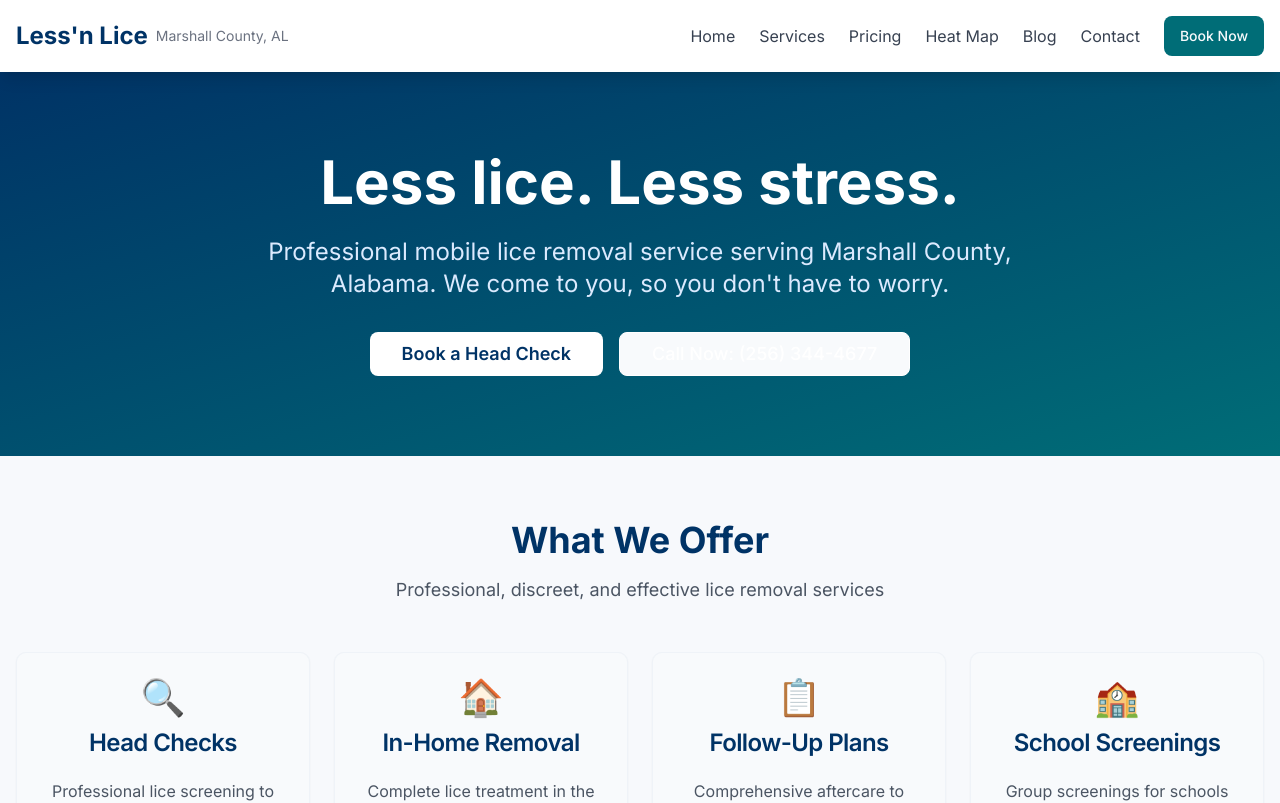
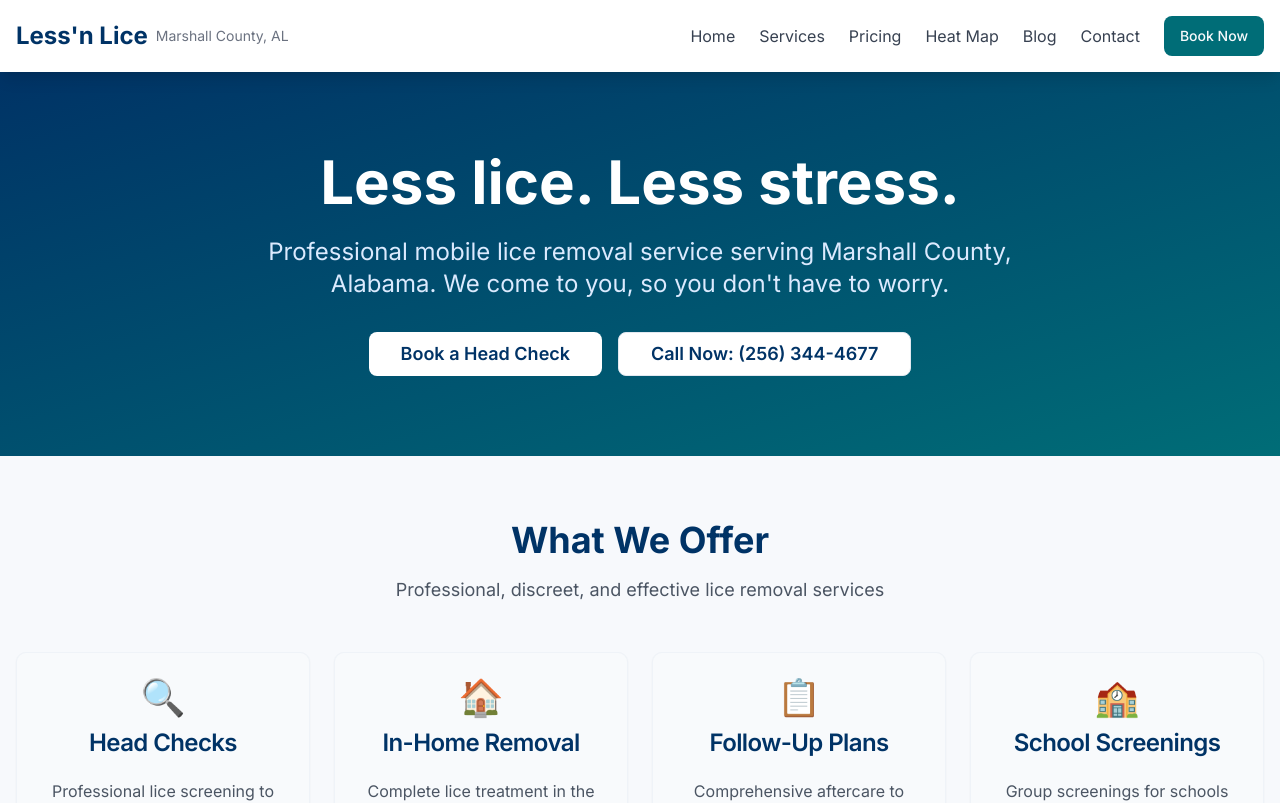
Before and after one commit to fsna35950/heatmaplessnlice, a React (Vite) app: page / in a window 1280 px wide. Shown: the top 803 px of the page. Built offline with nearby package versions, Linux system fonts and the light colour scheme.

Commit message:
Update Hero.tsx

```diff
--- a/src/components/Hero.tsx
+++ b/src/components/Hero.tsx
@@ -24,7 +24,7 @@ const Hero = () => {
           <Button
             variant="outline"
             size="lg"
-            className="border-white text-white hover:bg-white hover:text-[#003366] px-8 py-4 text-lg"
+            className="bg-white text-[#003366] hover:bg-gray-100 font-semibold px-8 py-4 text-lg"
           >
             Call Now: (256) 344-4677
           </Button>
```
